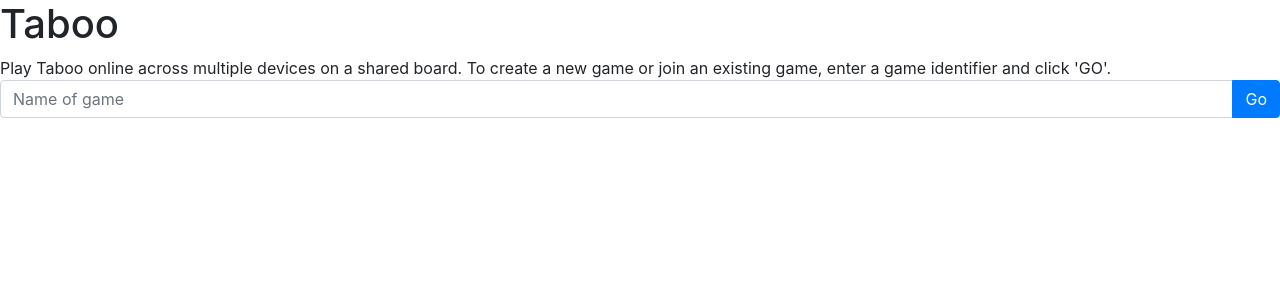
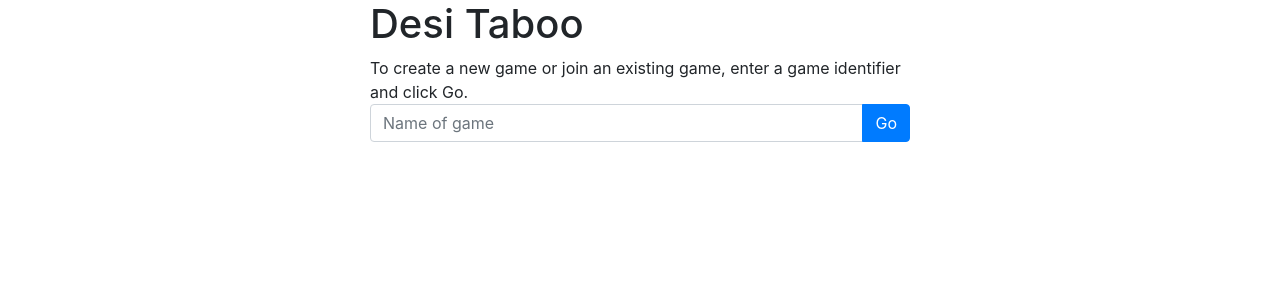
Before and after one commit to sanjaysiddhanti/taboo, a React (Create React App) app: page / in a window 1280 px wide. Shown: the top 300 px of the page. Built offline with nearby package versions, Linux system fonts and the light colour scheme; the HTML template or start-up script is replaced by a standard one.

Commit message:
Work on UI

```diff
--- a/src/App.css
+++ b/src/App.css
@@ -36,33 +36,3 @@
     transform: rotate(360deg);
   }
 }
-
-.card {
-  width: 60%;
-  background-color: #FFFFFF;
-  border-radius: 10px;
-}
-
-.clue {
-  background-color: #657893;
-  color: #FFFFFF;
-  letter-spacing: 1px;
-  border-radius: 10px 10px 0px 0px;
-  margin: 0;
-  padding: .75em;
-}
-
-.taboo-words {
-  list-style-type: none;
-  padding: 0;
-}
-  .taboo-words li {
-    padding: 10px;
-  }
-
-.col {
-  width: 48%;
-  flex-direction: column;
-  align-items: center;
-  display: flex;
-}
--- a/src/App.js
+++ b/src/App.js
@@ -4,6 +4,12 @@ import "bootstrap/dist/css/bootstrap.min.css";
 import InputGroup from "react-bootstrap/InputGroup";
 import FormControl from "react-bootstrap/FormControl";
 import Button from "react-bootstrap/Button";
+import Card from "react-bootstrap/Card";
+import ListGroup from "react-bootstrap/ListGroup";
+import ListGroupItem from "react-bootstrap/ListGroupItem";
+import Container from "react-bootstrap/Container";
+import Row from "react-bootstrap/Row";
+import Col from "react-bootstrap/Col";
 
 import { BrowserRouter as Router, Route, Redirect } from "react-router-dom";
 
@@ -70,22 +76,34 @@ class Home extends React.Component {
         {this.state.shouldRedirect && (
           <Redirect to={`/game/${this.state.name}`} />
         )}
-        <h1>Taboo</h1>
-        <div>
-          Play Taboo online across multiple devices on a shared board. To create
-          a new game or join an existing game, enter a game identifier and click
-          'GO'.{" "}
+        <Container>
+          <Row>
+            <Col md={{ span: 6, offset: 3 }}>
+              <h1>Desi Taboo</h1>
+            </Col>
+          </Row>
+          <Row>
+            <Col md={{ span: 6, offset: 3 }}>
+              To create a new game or join an existing game, enter a game identifier and click
+              Go.{" "}
+            </Col>
+          </Row>
+          <Row>
+            <Col md={{ span: 6, offset: 3 }}>
               <InputGroup className="mb-3">
                 <FormControl
                   placeholder="Name of game"
                   aria-label="Name of game"
                   ref={this.gameNameInput}
+                  size="md"
                 />
                 <InputGroup.Append>
                   <Button onClick={this.onCreateGame}>Go</Button>
                 </InputGroup.Append>
               </InputGroup>
-        </div>
+            </Col>
+          </Row>
+        </Container>
         {this.state.errorMsg && this.renderErrorMsg()}
       </div>
     );
@@ -168,23 +186,34 @@ class Game extends React.Component {
     if (this.state.prompts) {
       const currentPrompt = this.state.prompts[this.state.currentPromptIndex];
       const listItems = currentPrompt.banned_words.map((word) => (
-        <li key={word}>{word}</li>
+        <ListGroupItem key={word}>{word}</ListGroupItem>
       ));
 
       return (
-        <div className="col">
-          <h1>{this.gameName}</h1>
-          <div classsName="card">
-            <h3 className="clue">{currentPrompt.target_word}</h3>
-            <ul className="taboo-words">{listItems}</ul>
-          </div>
+        <Container>
+          <Row>
+            <Col md={{ span: 6, offset: 3 }}>
+              <h1>Desi Taboo</h1>
+            </Col>
+          </Row>
+          <Row>
+            <Col md={{ span: 6, offset: 3 }}>
+              <Card style={{ width: '18rem' }}>
+                  <Card.Body>
+                    <Card.Title>{currentPrompt.target_word}</Card.Title>
+                    <ListGroup className="list-group-flush">
+                      {listItems}
+                    </ListGroup>
+                  </Card.Body>
+                </Card>
                 {this.morePromptsExist() && (
                 <Button variant="success" onClick={this.nextPrompt}>
                   Next Prompt
                 </Button>
               )}
-          {this.state.errorMsg && this.renderErrorMsg()}
-        </div>
+            </Col>
+          </Row>
+        </Container>
       );
     }
     return null;
```
Lines whose indentation alone changed are shown as unchanged.
